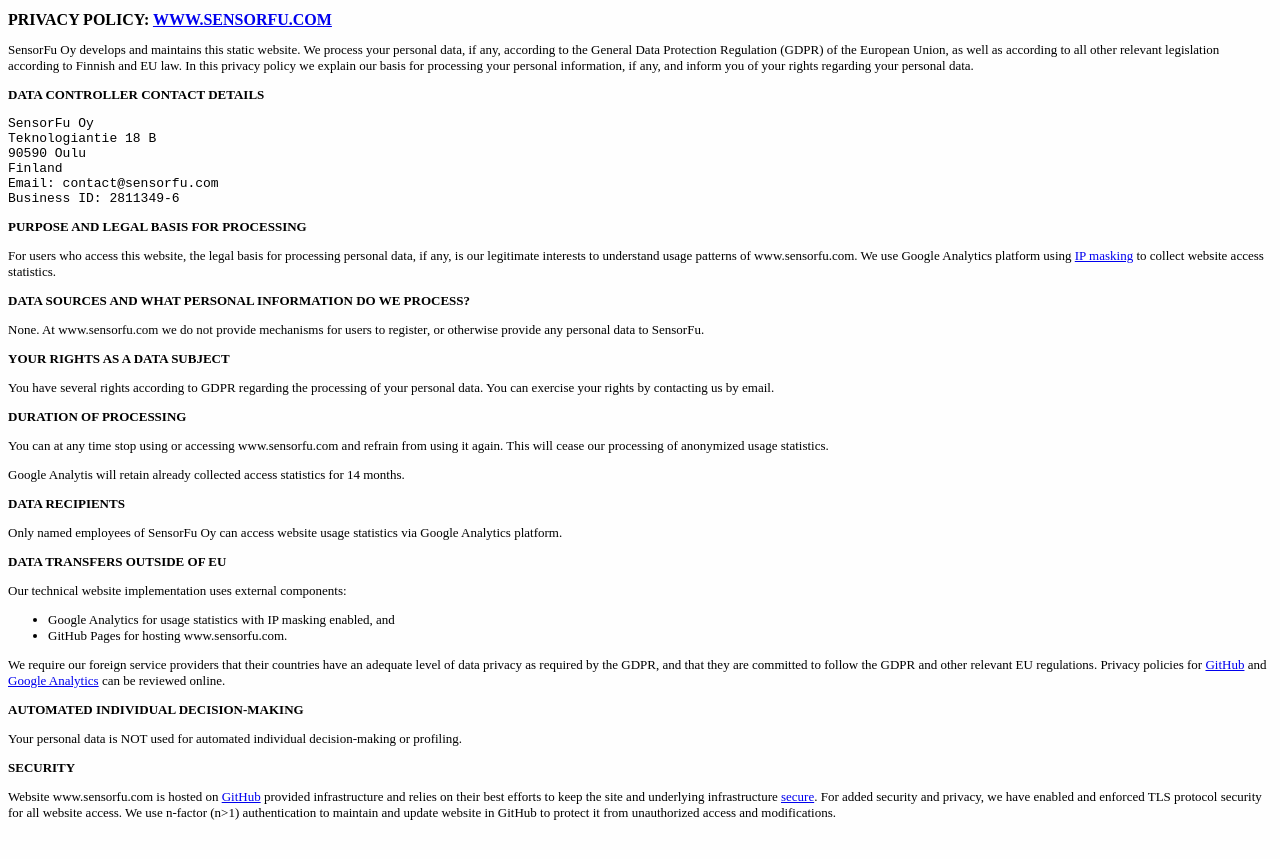
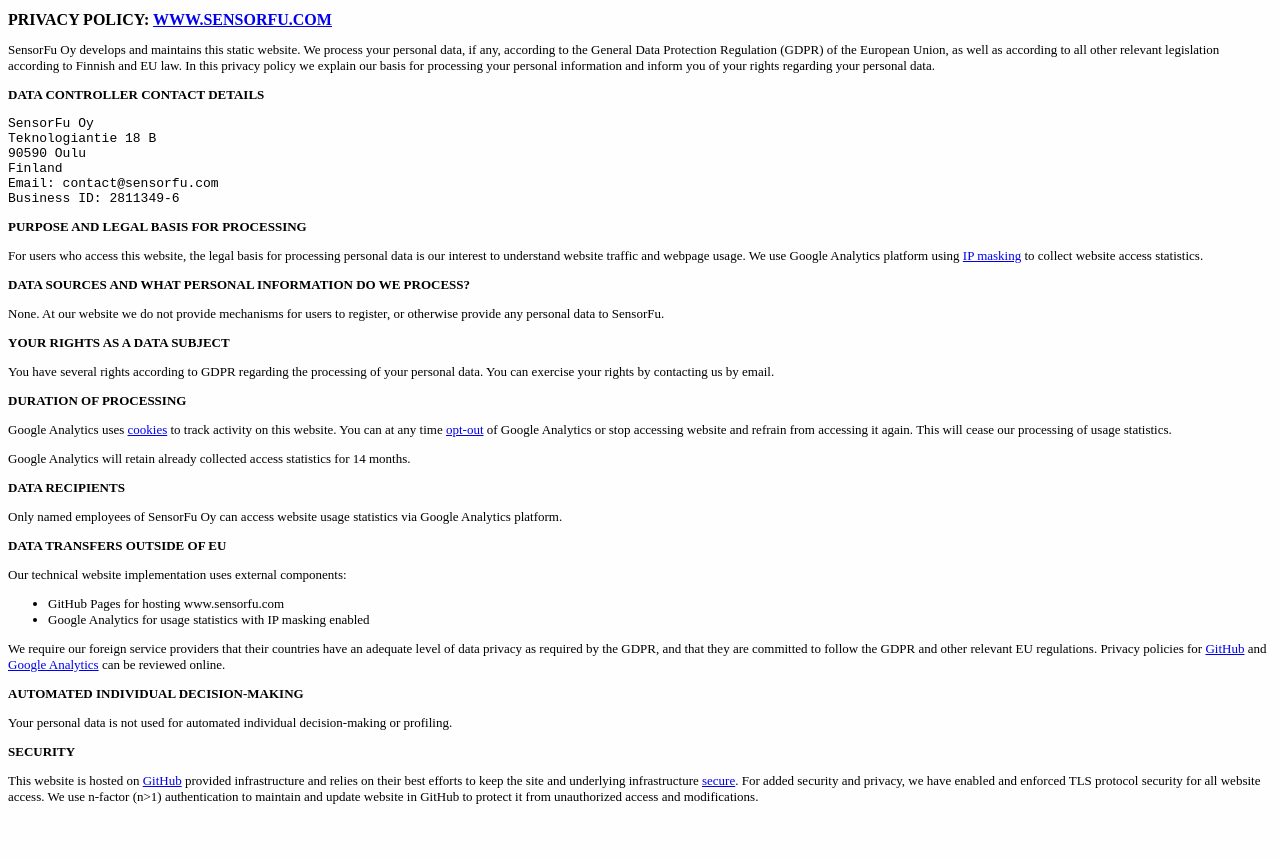
Before and after one commit to sensorfu/sensorfu.github.io, a Jekyll site: the page privacy-policy.html, which Jekyll copies as it is, in a window 1280 px wide. Shown: the top 859 px of the page. Built offline with Jekyll 4.4.1, drawn with Linux system fonts in a browser that asks for light colours.

Commit message:
Updates based on various guides / guildelines
Input from e.g. http://beantin.se/google-analytics-gdpr-checklist/ and https://www.cookiechoices.org/intl/en/ .

```diff
--- a/privacy-policy.html
+++ b/privacy-policy.html
@@ -34,8 +34,8 @@
 Regulation (GDPR) of the European Union, as well as according to all
 other relevant legislation according to Finnish and EU law. In this
 privacy policy we explain our basis for processing your personal
-information, if any, and inform you of your rights regarding your
-personal data.
+information and inform you of your rights regarding your personal
+data.
 </p>
 
 
@@ -55,8 +55,8 @@
 
 <p>
 For users who access this website, the legal basis for processing
-personal data, if any, is our legitimate interests to understand usage
-patterns of www.sensorfu.com. We use Google Analytics platform using
+personal data is our interest to understand website traffic and
+webpage usage. We use Google Analytics platform using
 <a href="https://developers.google.com/analytics/devguides/collection/gtagjs/ip-anonymization">IP
 masking</a> to collect website access statistics.
 </p>
@@ -66,8 +66,8 @@
 <h2>Data sources and what personal information do we process?</h2>
 
 <p>
-None. At www.sensorfu.com we do not provide mechanisms for users
-to register, or otherwise provide any personal data to SensorFu.
+None. At our website we do not provide mechanisms for users to
+register, or otherwise provide any personal data to SensorFu.
 </p>
 
 <h2>Your rights as a data subject</h2>
@@ -80,15 +80,16 @@
 
 <h2>Duration of processing</h2>
 <p>
-You can at any time stop using or accessing www.sensorfu.com and
-refrain from using it again. This will cease our processing of
-anonymized usage statistics.
+Google Analytics uses <a href="https://developers.google.com/analytics/devguides/collection/analyticsjs/cookie-usage">cookies</a> to track activity on this website. You can at any
+time <a href="https://tools.google.com/dlpage/gaoptout?hl=en">opt-out</a>
+of Google Analytics or stop accessing website and refrain from
+accessing it again. This will cease our processing of usage
+statistics.
 </p>
 <p>
-Google Analytis will retain already collected access statistics for 14
+Google Analytics will retain already collected access statistics for 14
 months.
 </p>
-
 
 <h2>Data recipients</h2>
 <p>
@@ -120,17 +121,16 @@
 <h2>Automated individual decision-making</h2>
 
 <p>
-Your personal data is NOT used for automated individual
+Your personal data is not used for automated individual
 decision-making or profiling.
 </p>
 
 <h2>Security</h2>
 
 <p>
-Website www.sensorfu.com is hosted
-on <a href="https://pages.github.com/">GitHub</a> provided
-infrastructure and relies on their best efforts to keep the site and
-underlying infrastructure <a href="
+This website is hosted on <a href="https://pages.github.com/">GitHub</a>
+provided infrastructure and relies on their best efforts to keep the
+site and underlying infrastructure <a href="
 https://help.github.com/articles/github-security/">secure</a>. For
 added security and privacy, we have enabled and enforced TLS protocol
 security for all website access. We use n-factor (n>1) authentication
```
Also changed, not shown: other parts of privacy-policy.html (+2 -2 lines).
